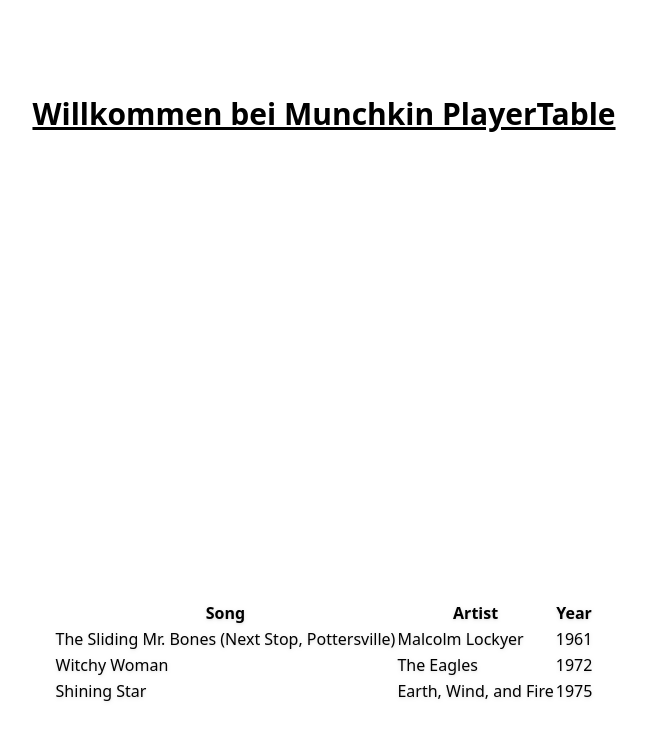
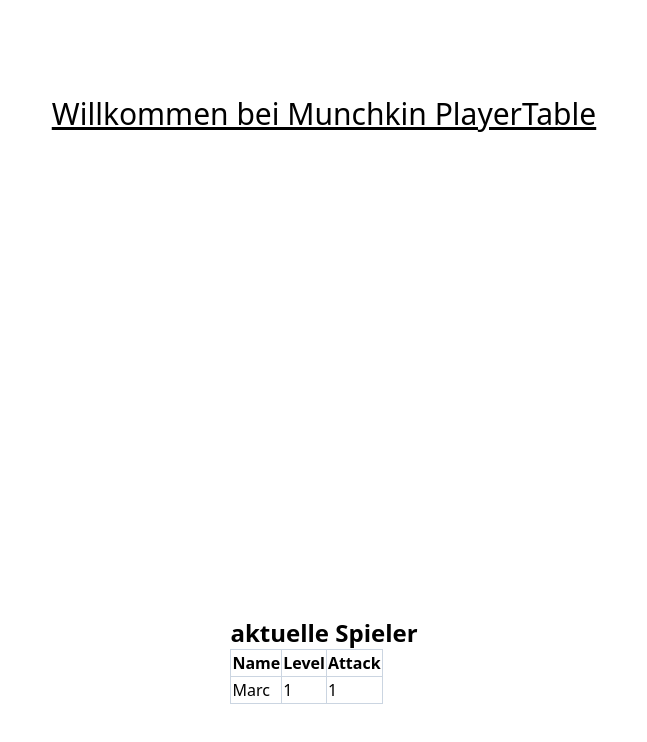
Before and after one commit to booliecode/blog-frontend-nextjs, a Next.js app in the folder frontend/: page / in a window 1280 px wide. Shown: the top 742 px of the page, without its empty margins (316-963 px from the left). Built offline with nearby package versions, Linux system fonts and the light colour scheme.

Commit message:
tailwind hands on

```diff
--- a/frontend/src/pages/index.tsx
+++ b/frontend/src/pages/index.tsx
@@ -15,35 +15,28 @@
         <link rel="icon" href="/favicon.ico" />
       </Head>
       <main className={styles.main}>
-        <h1 className="text-3xl font-bold underline">
+        <h1 className="text-3xl underline">
           Willkommen bei Munchkin PlayerTable
         </h1>
-        <table className="table-auto drop-shadow">
+        <div>
+          <h2 className='text-2xl font-bold'>aktuelle Spieler</h2>
+          <table className="table-fixed border-collapse border border-slate-400">
             <thead>
               <tr>
-              <th>Song</th>
-              <th>Artist</th>
-              <th>Year</th>
+                <th className='border border-slate-300'>Name</th>
+                <th className='border border-slate-300'>Level</th>
+                <th className='border border-slate-300'>Attack</th>
               </tr>
             </thead>
             <tbody>
               <tr>
-              <td>The Sliding Mr. Bones (Next Stop, Pottersville)</td>
-              <td>Malcolm Lockyer</td>
-              <td>1961</td>
-            </tr>
-            <tr>
-              <td>Witchy Woman</td>
-              <td>The Eagles</td>
-              <td>1972</td>
-            </tr>
-            <tr>
-              <td>Shining Star</td>
-              <td>Earth, Wind, and Fire</td>
-              <td>1975</td>
+                <td className='border border-slate-300'>Marc</td>
+                <td className='border border-slate-300'>1</td>
+                <td className='border border-slate-300'>1</td>
               </tr>
             </tbody>
           </table>
+        </div>
       </main>
     </>
   )
--- a/frontend/src/styles/globals.css
+++ b/frontend/src/styles/globals.css
@@ -524,9 +524,36 @@
   table-layout: auto;
 }
 
+.table-fixed {
+  table-layout: fixed;
+}
+
+.border-collapse {
+  border-collapse: collapse;
+}
+
+.border {
+  border-width: 1px;
+}
+
+.border-slate-400 {
+  --tw-border-opacity: 1;
+  border-color: rgb(148 163 184 / var(--tw-border-opacity));
+}
+
+.border-slate-300 {
+  --tw-border-opacity: 1;
+  border-color: rgb(203 213 225 / var(--tw-border-opacity));
+}
+
 .text-3xl {
   font-size: 1.875rem;
   line-height: 2.25rem;
+}
+
+.text-2xl {
+  font-size: 1.5rem;
+  line-height: 2rem;
 }
 
 .font-bold {
```
Lines whose indentation alone changed are shown as unchanged.
